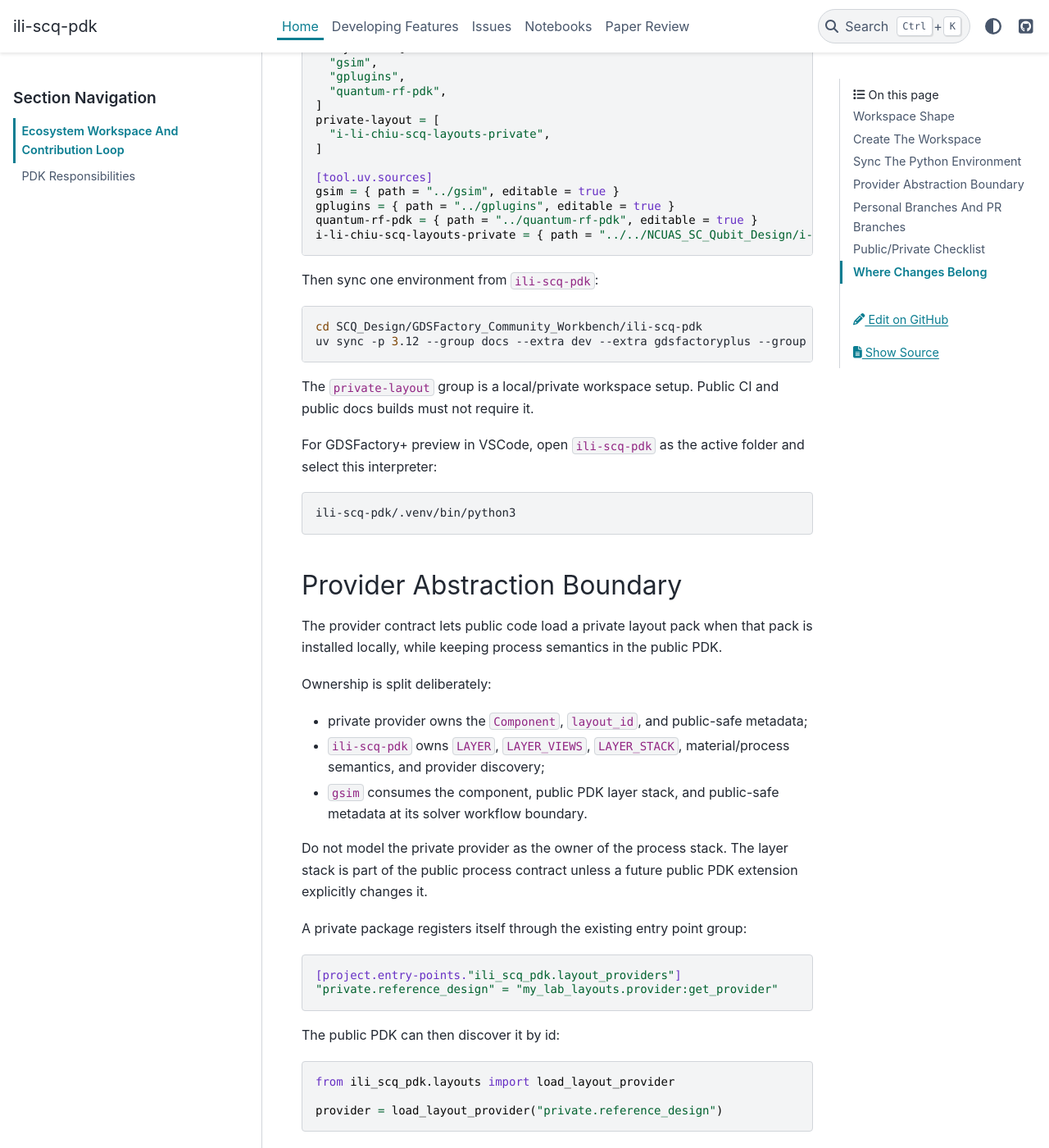
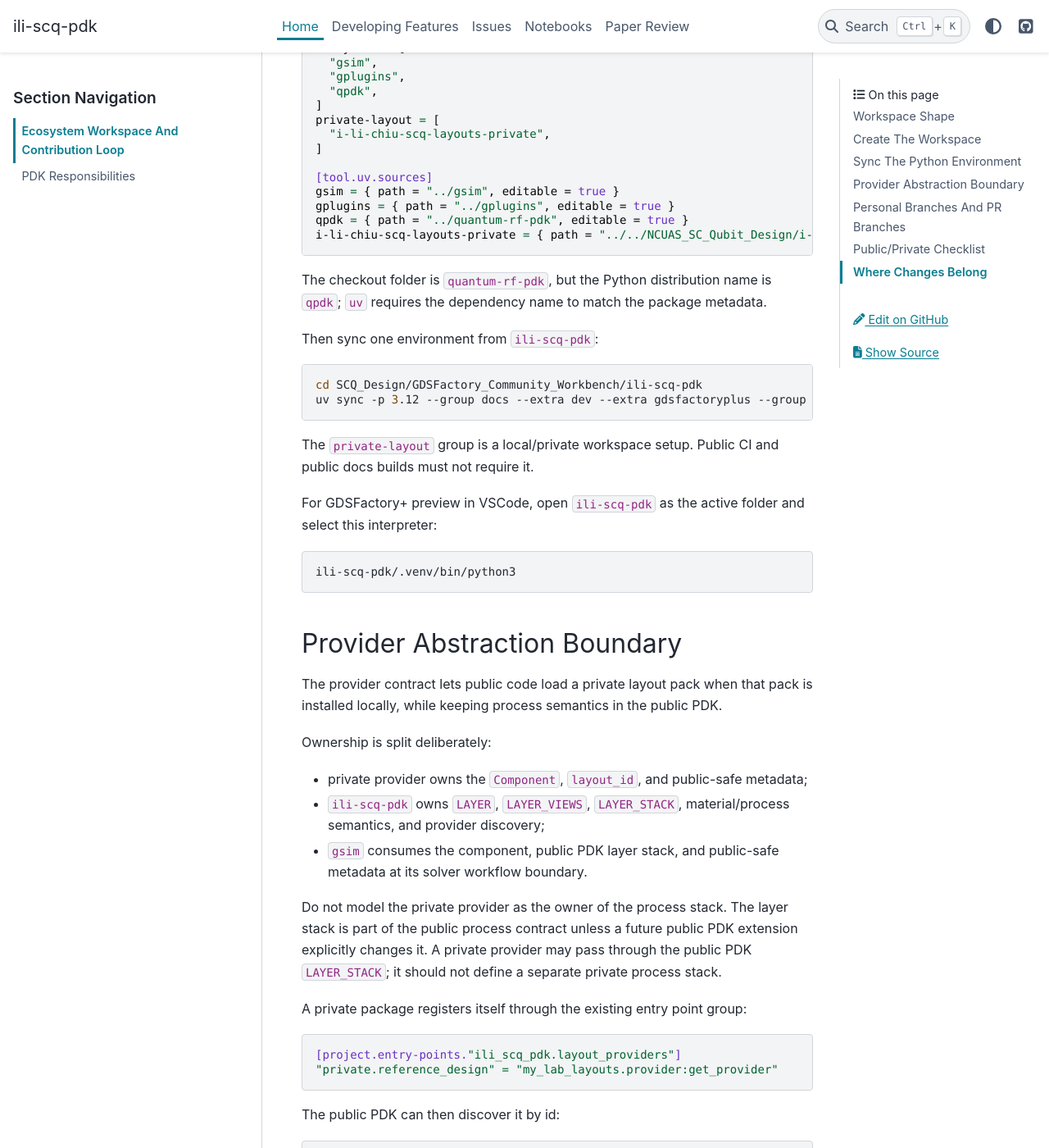
Before and after one commit to arfiligol/ili-scq-pdk, a Sphinx documentation site: the page built from docs/home/ecosystem-workspace.md, in a window 1280 px wide and 1400 px high, scrolled down 1886 px. Shown: the whole window at 82% size. Built offline with Sphinx 7.4.7 and the PyData theme 0.15.4, drawn with Linux system fonts in a browser that asks for light colours; pages that are not in the unit, such as notebooks, are missing from menus.

Commit message:
Fix ecosystem workspace dependency docs

````diff
--- a/docs/home/ecosystem-workspace.md
+++ b/docs/home/ecosystem-workspace.md
@@ -65,7 +65,7 @@
 ecosystem = [
   "gsim",
   "gplugins",
-  "quantum-rf-pdk",
+  "qpdk",
 ]
 private-layout = [
   "i-li-chiu-scq-layouts-private",
@@ -74,9 +74,12 @@
 [tool.uv.sources]
 gsim = { path = "../gsim", editable = true }
 gplugins = { path = "../gplugins", editable = true }
-quantum-rf-pdk = { path = "../quantum-rf-pdk", editable = true }
+qpdk = { path = "../quantum-rf-pdk", editable = true }
 i-li-chiu-scq-layouts-private = { path = "../../NCUAS_SC_Qubit_Design/i-li-chiu-scq-layouts-private", editable = true }
 ```
+
+The checkout folder is `quantum-rf-pdk`, but the Python distribution name is
+`qpdk`; `uv` requires the dependency name to match the package metadata.
 
 Then sync one environment from `ili-scq-pdk`:
 
@@ -110,7 +113,8 @@
 
 Do not model the private provider as the owner of the process stack. The layer
 stack is part of the public process contract unless a future public PDK
-extension explicitly changes it.
+extension explicitly changes it. A private provider may pass through the public
+PDK `LAYER_STACK`; it should not define a separate private process stack.
 
 A private package registers itself through the existing entry point group:
 
````
Also changed, not shown: README.md (+5 -2 lines).
